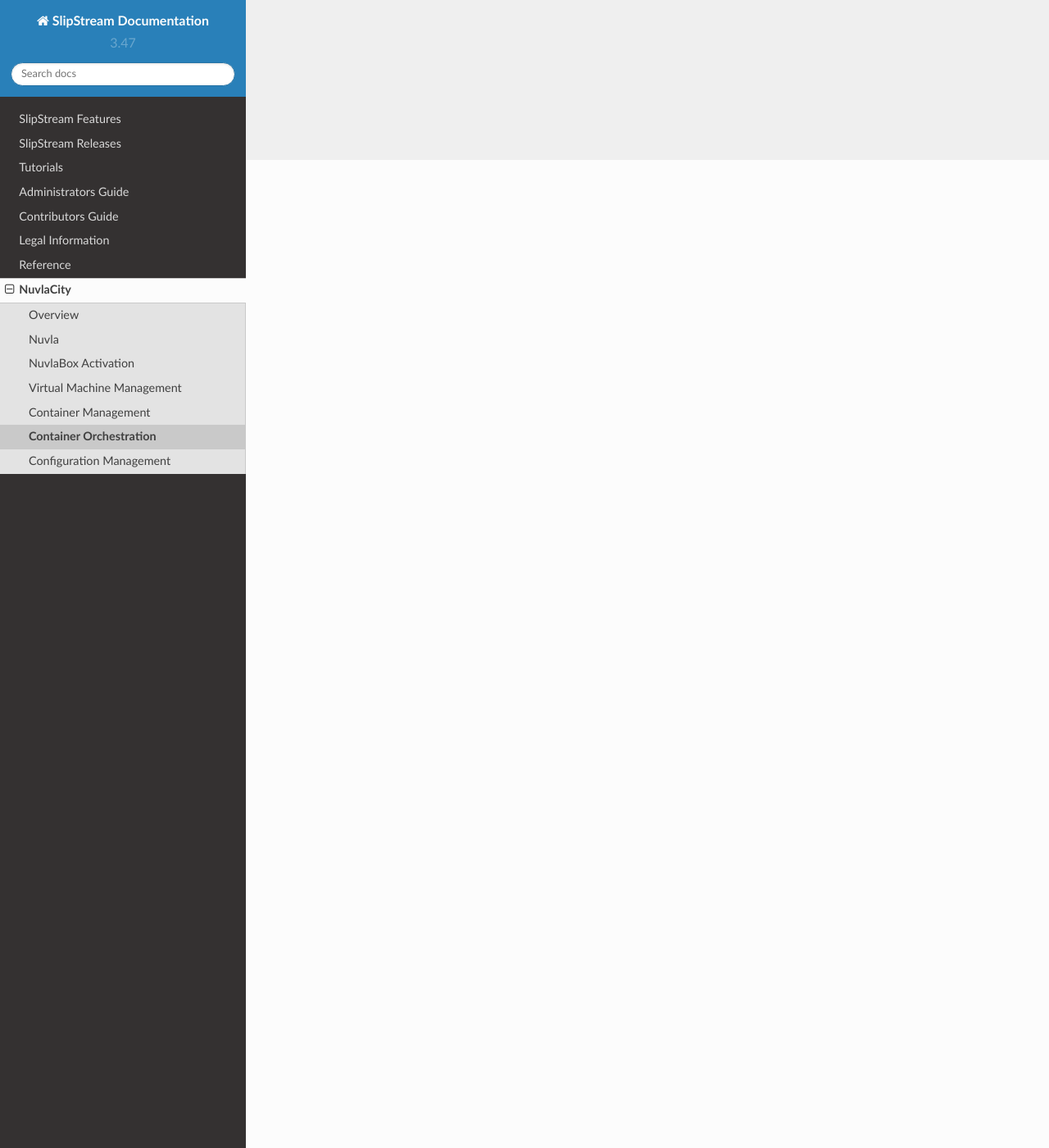
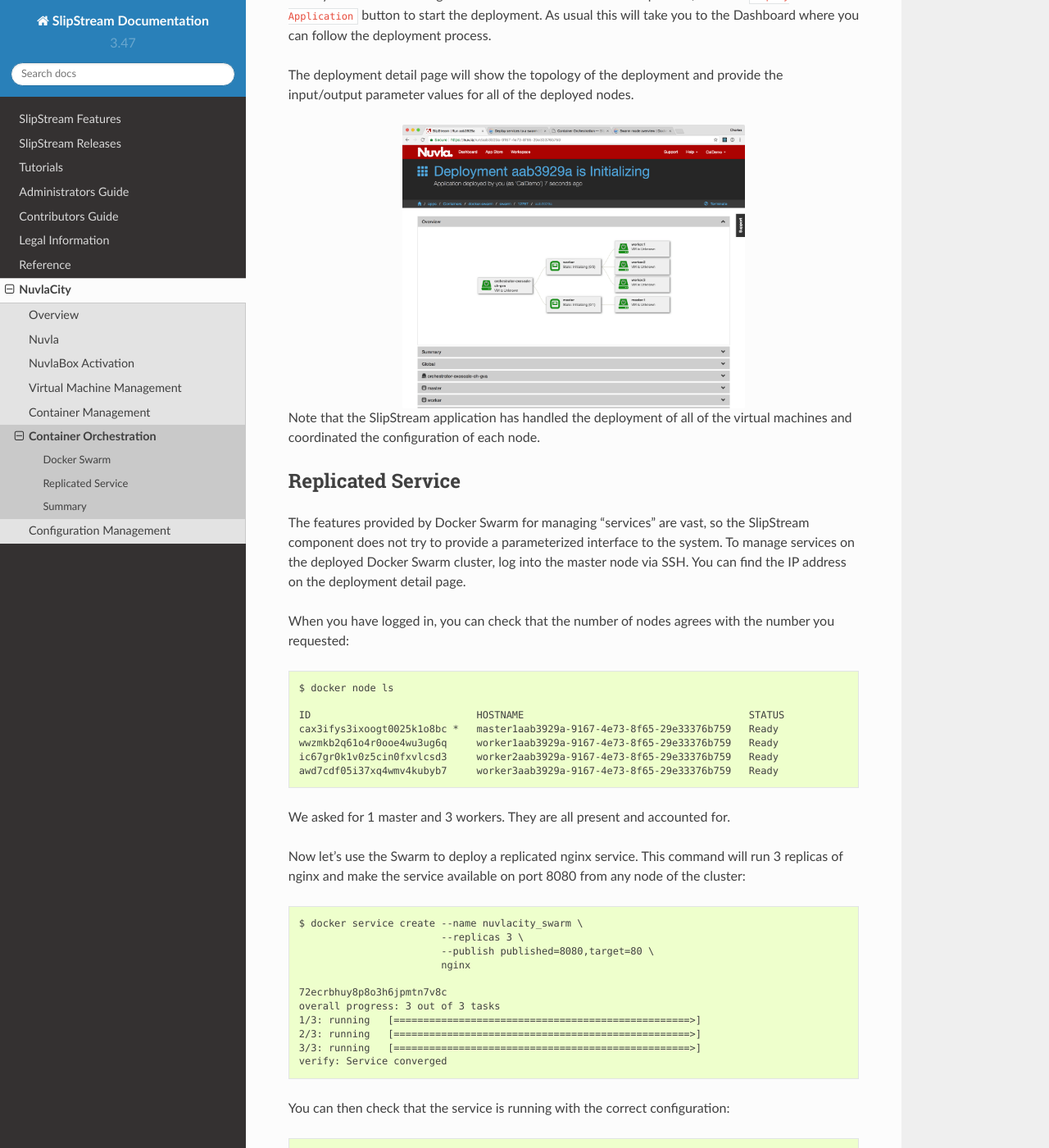
Before and after one commit to slipstream/SlipStreamDocumentation, a Sphinx documentation site: the page built from docs/nuvlacity/container-orch.rst, in a window 1280 px wide and 1400 px high, scrolled down 1205 px. Shown: the whole window at 82% size. Built offline with Sphinx 7.4.7 and the Read the Docs theme 2.0.0, drawn with Linux system fonts in a browser that asks for light colours; some of the changed text lies outside the part shown.

Commit message:
add COE information

```diff
--- a/docs/nuvlacity/container-orch.rst
+++ b/docs/nuvlacity/container-orch.rst
@@ -1,3 +1,137 @@
 
 Container Orchestration
 =======================
+
+For production, container-based services, you will often want to take
+advantage of a container orchestration engine to provide automated
+fail-over, load balancing, replication, and other high-level
+features.  The most popular container orchestration engines are
+Kubernetes_, Mesos_, and `Docker Swarm`_.
+
+Docker Swarm
+------------
+
+For resource-constrained environments like the NuvlaBox, we prefer to
+use Docker Swarm as a container orchestration engine. It is simpler to
+manage, more lightweight, and compatible with the standard Docker API.
+
+Similar to the SlipStream components you have seen so far, Docker
+Swarm is available in the Nuvla App Store. Unlike the other examples
+however, this will be the first that involves multiple virtual
+machines.  A Docker Swarm deployment consists of one master node and
+one or more worker nodes.  Despite the additional complexity, a Docker
+Swarm cluster can be deployed as easily as the other examples.
+
+Find the Docker Swarm tile in the App Store and click the ``Deploy``
+button to bring up the deployment dialog.  You will see that the
+dialog is more complex than before.
+
+.. image:: images/screenshots/swarm-dialog.png
+   :width: 60%
+   :align: center
+
+On the dialog, you see a general section, where you can choose the
+target infrastructure for all nodes.  (You can also choose different
+infrastructures for different nodes, although we will not demonstrate
+that here.)
+
+Then there is a section for each node of the deployment.  Here there
+are two: "master" and "worker".  By default, you will have one master
+and one worker.  You can increase the number of workers.
+
+Once you have set the target infrastructure and the node
+multiplicities, click the ``Deploy Application`` button to start the
+deployment.  As usual this will take you to the Dashboard where you
+can follow the deployment process.
+
+The deployment detail page will show the topology of the deployment
+and provide the input/output parameter values for all of the deployed
+nodes.
+
+.. image:: images/screenshots/swarm-deployment-detail.png
+   :width: 60%
+   :align: center
+
+Note that the SlipStream application has handled the deployment of all
+of the virtual machines and coordinated the configuration of each
+node.
+
+Replicated Service
+------------------
+
+The features provided by Docker Swarm for managing "services" are
+vast, so the SlipStream component does not try to provide a
+parameterized interface to the system. To manage services on the
+deployed Docker Swarm cluster, log into the master node via SSH. You
+can find the IP address on the deployment detail page.
+
+When you have logged in, you can check that the number of nodes agrees
+with the number you requested::
+
+  $ docker node ls
+
+  ID                            HOSTNAME                                      STATUS              AVAILABILITY        MANAGER STATUS      ENGINE VERSION
+  cax3ifys3ixoogt0025k1o8bc *   master1aab3929a-9167-4e73-8f65-29e33376b759   Ready               Active              Leader              18.03.1-ce
+  wwzmkb2q61o4r0ooe4wu3ug6q     worker1aab3929a-9167-4e73-8f65-29e33376b759   Ready               Active                                  18.03.1-ce
+  ic67gr0k1v0z5cin0fxvlcsd3     worker2aab3929a-9167-4e73-8f65-29e33376b759   Ready               Active                                  18.03.1-ce
+  awd7cdf05i37xq4wmv4kubyb7     worker3aab3929a-9167-4e73-8f65-29e33376b759   Ready               Active                                  18.03.1-ce
+
+We asked for 1 master and 3 workers.  They are all present and
+accounted for.
+
+Now let's use the Swarm to deploy a replicated nginx service.  This
+command will run 3 replicas of nginx and make the service available on
+port 8080 from any node of the cluster::
+
+  $ docker service create --name nuvlacity_swarm \
+                          --replicas 3 \
+                          --publish published=8080,target=80 \
+                          nginx
+
+  72ecrbhuy8p8o3h6jpmtn7v8c
+  overall progress: 3 out of 3 tasks
+  1/3: running   [==================================================>]
+  2/3: running   [==================================================>]
+  3/3: running   [==================================================>]
+  verify: Service converged
+
+You can then check that the service is running with the correct
+configuration::
+
+  $ docker service ls
+
+  ID                  NAME                MODE                REPLICAS            IMAGE               PORTS
+  72ecrbhuy8p8        nuvlacity_swarm     replicated          3/3                 nginx:latest        *:8080->80/tcp
+
+The nginx server should respond from any node within the cluster. You
+can get the IP address of the nodes through Nuvla or via Docker::
+
+  $ docker node inspect -f '{{ .Status.Addr  }}' wwzmkb2q61o4r0ooe4wu3ug6q
+  159.100.241.48
+
+Using ``curl`` to get the page content::
+
+  swarm-master# curl 159.100.241.48:8080
+
+  <!DOCTYPE html>
+  ...
+  <h1>Welcome to nginx!</h1>
+  ...
+  </html>
+
+You can verify that this works from all nodes of the Docker Swarm
+cluster.
+
+Summary
+-------
+
+With Nuvla, you can deploy a full container orchestration engine
+easily, allowing you to take advantage of the replication, load
+balancing, and other features. Tighter integration of SlipStream with
+Docker Swarm is in the development roadmap.
+
+.. _Kubernetes: https://kubernetes.io/
+
+.. _Mesos: http://mesos.apache.org/
+
+.. _Docker Swarm: https://docs.docker.com/engine/swarm/
```
Also changed, not shown: docs/nuvlacity/vm-mgt.rst (+8 -0 lines), docs/nuvlacity/images/screenshots/swarm-deployment-detail.png (added), docs/nuvlacity/images/screenshots/swarm-dialog.png (added).
